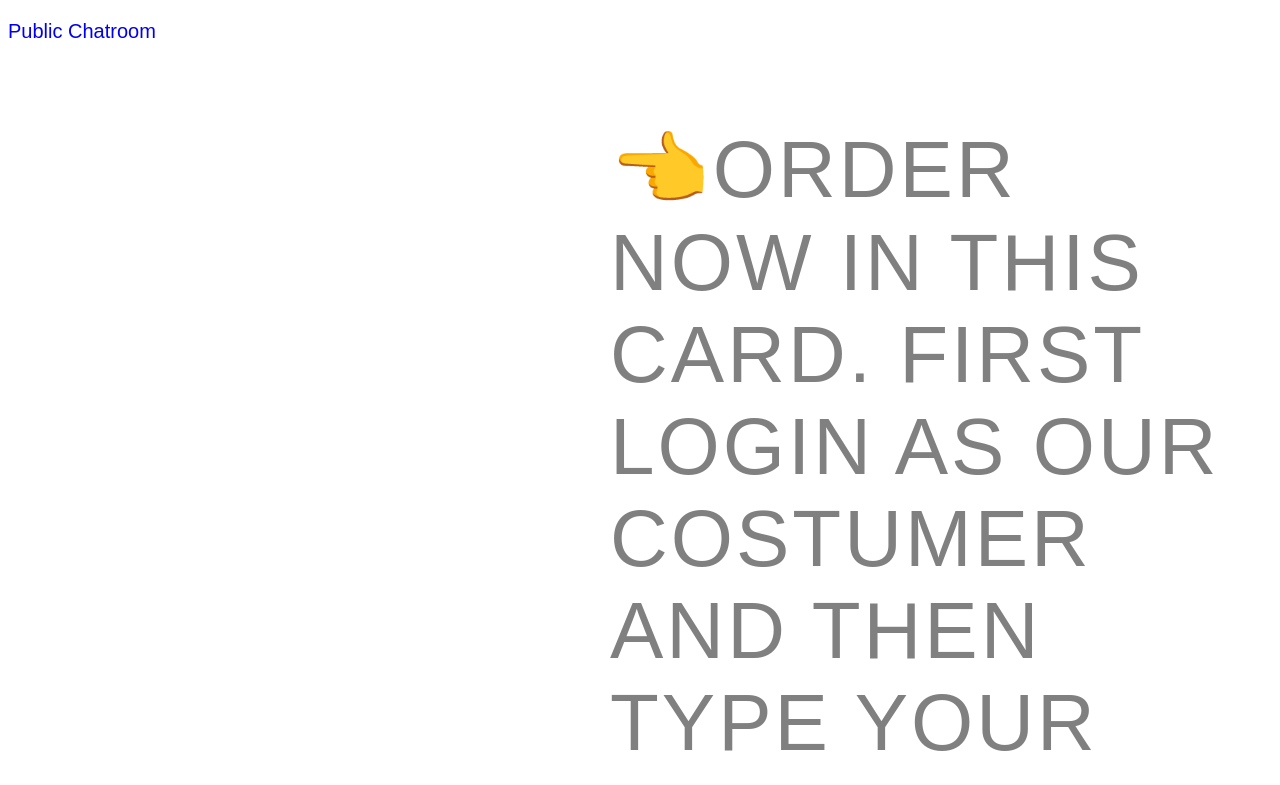
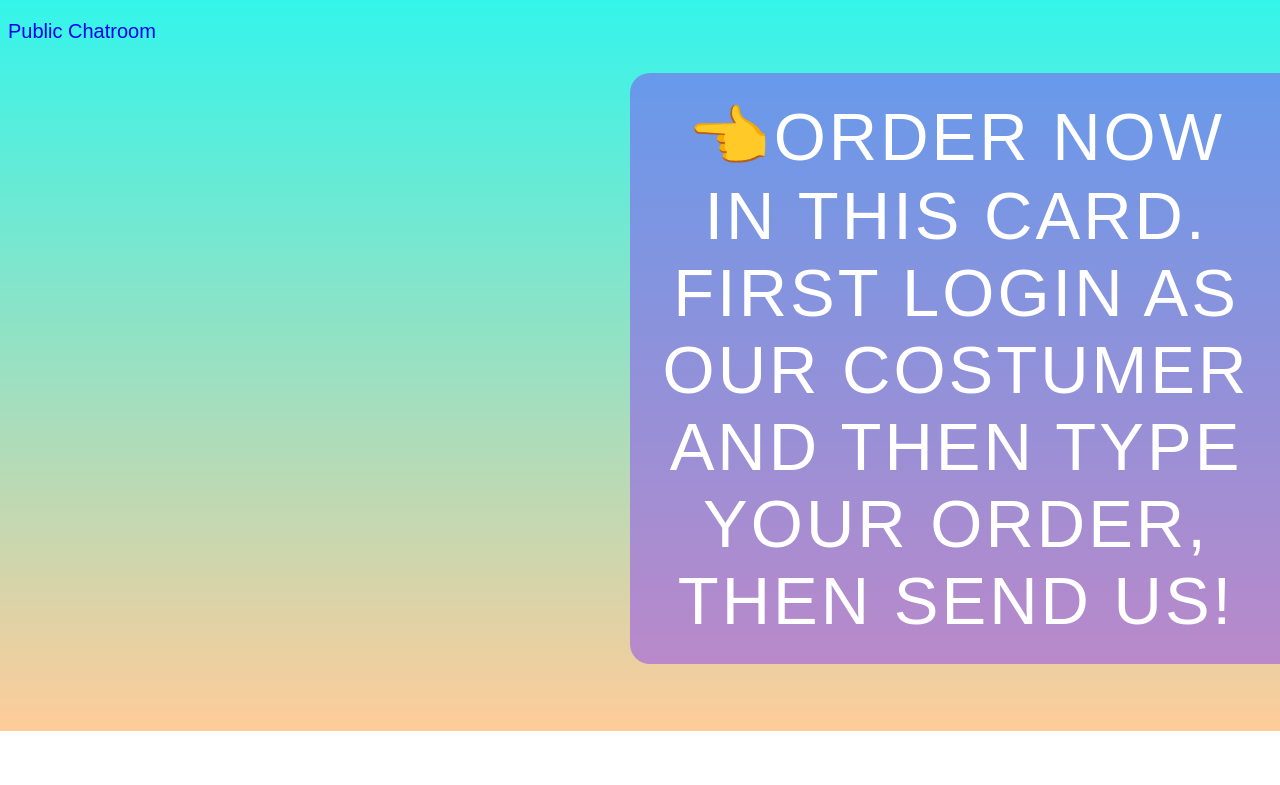
Before and after one commit to prem1711/Enterprice, a plain HTML site: page index.html in a window 1280 px wide. Shown: the part 1103-1888 px from the top of the page. After the commit the page ends 1834 px from the top, so only its background shows below. Drawn offline with Linux system fonts and the light colour scheme; a script that the page names is missing.

Commit message:
publishing awesome pages 1590305578591

```diff
--- a/index.html
+++ b/index.html
@@ -28,9 +28,11 @@
  <div style="letter-spacing: 3px;margin-top: 40px; background: #8845f4; padding: 10px 20px; color: white;border-radius: 20px;">
  Gmail: nishaenterprise15@gmail.com
  </div>
+ <div id="card">
  <h3></h3><!-- Start BawkBox Code--><script data-sil-id="5eca12cb63b4f50011badfb2">var loadWidget = function() { var d = document, w = window, l = window.location,p = l.protocol == "file:" ? "http://" : "//"; if (!w.WS) w.WS = {}; c = w.WS; var m=function(t, o){ var e = d.getElementsByTagName("script"); e=e[e.length-1]; var n = d.createElement(t);       if (t=="script") {n.async=true;} for (k in o) n[k] = o[k]; e.parentNode.insertBefore(n, e)}; m("script", { src: p + "bawkbox.com/widget/chatroom/5eca12cb63b4f50011badfb2?page=" +encodeURIComponent(l+''), type: 'text/javascript' }); c.load_net = m; }; if(window.Squarespace){ document.addEventListener('DOMContentLoaded', loadWidget); setTimeOut(function(){ document.addEventListener('DOMContentLoaded', loadWidget); }, 3000) } else { loadWidget() } </script><div class="sil-widget-chatroom sil-widget" id="sil-widget-5eca12cb63b4f50011badfb2"><a href="//bawkbox.com/install/chatroom">Public Chatroom</a></div><!-- End BawkBox Code-->
- <p id="side"> 👈Order now in this card. First login as our costumer and then type your order, then send us! </p>
- </body>
+ </div>
+<p id="side"> 👈Order now in this card. First login as our costumer and then type your order, then send us! </p>
+</body>
     <footer>  </footer>
 <script>
 </script>
--- a/style.css
+++ b/style.css
@@ -1,6 +1,7 @@
 body {
 font-family: sans-serif;
 font-size: 20px;
+background: linear-gradient(pink,cyan,#fc9);
 }
  h1{
 color: white;
@@ -85,12 +86,17 @@ box-shadow: 5px 7px 30px 10px rgba(0,0,0,.4);
 }
 a { text-decoration: none;}
 #side{
-font-weight: 200px;
+text-align: center;
+padding: 25px 10px;
+background: rgba(136,69,244,.5);
+border-radius: 20px 0 0 20px;
+font-weight: 100px;
 text-transform: uppercase;
 letter-spacing: 3px;
 max-width: 50%;
-font-size: 80px;
-color: gray;
+font-size: 67px;
+color: white;
 float: right;
-margin-right: 30px;
+margin-right: -10px;
+margin-top: 30px;
 }
```
